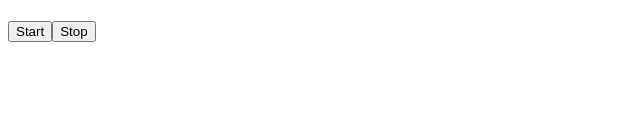
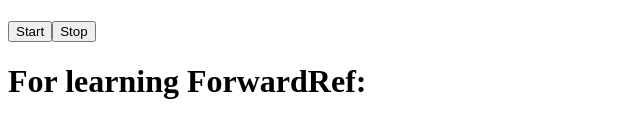
Before and after one commit to parisaMontakhab/ReactLearning, a React (Vite) app: page / in a window 1280 px wide. Shown: the part 198-336 px from the top of the page, without its empty margins (0-640 px from the left). Built offline with nearby package versions, Linux system fonts and the light colour scheme.

Commit message:
feat: render inputparent component in main component

```diff
--- a/src/main.jsx
+++ b/src/main.jsx
@@ -13,13 +13,14 @@ import {
   IsertList,ReversList, InputForm
 } from "./Form";
 import RefCmpnnt from "./RefCmpnnt";
-import { Timer } from "./RefCmpnnt";
+import { Timer,InputParent } from "./RefCmpnnt";
 
 export default function App() {
   return (
     <div>
 <RefCmpnnt/>
 <Timer/>
+<InputParent/>
 
     </div>
   );
```
